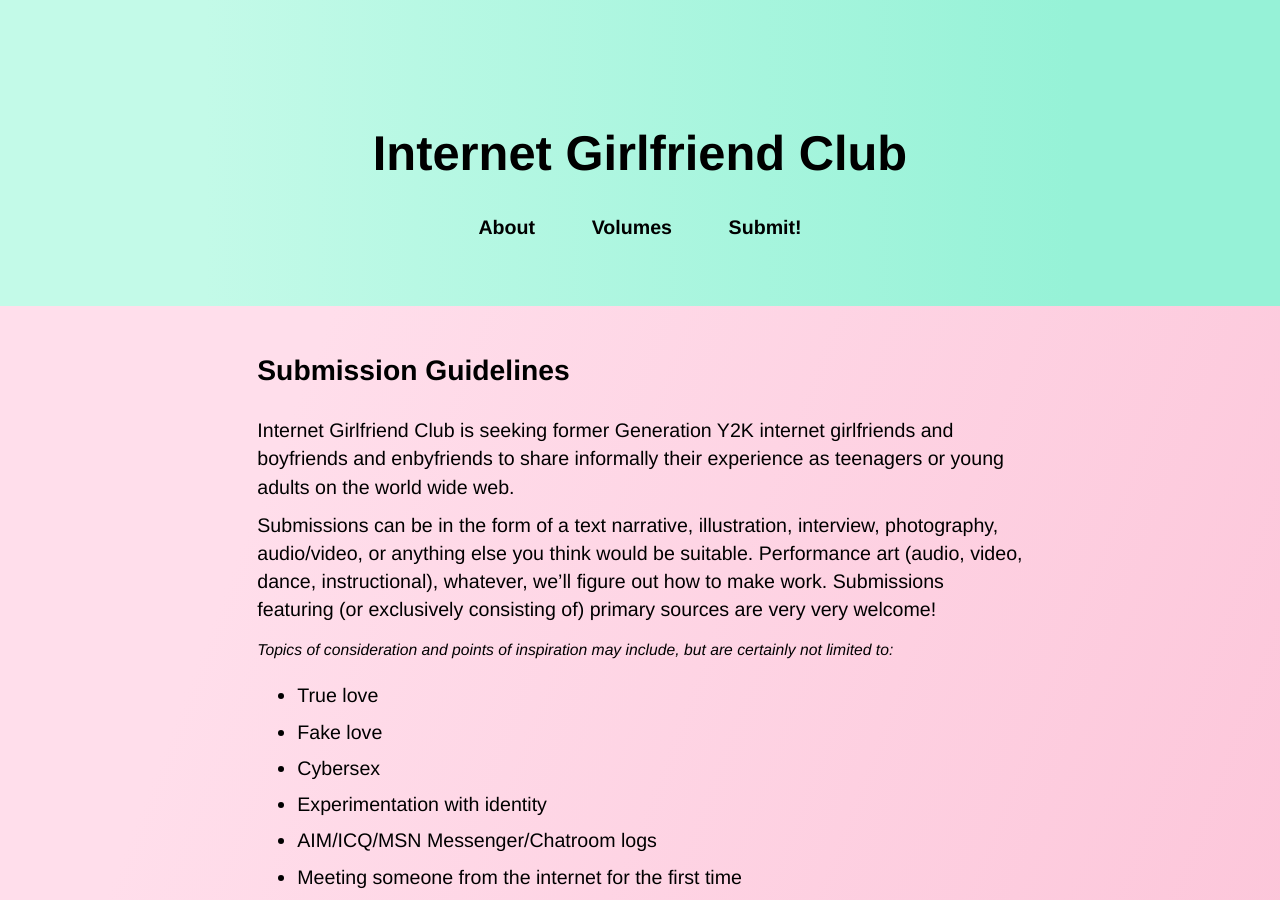
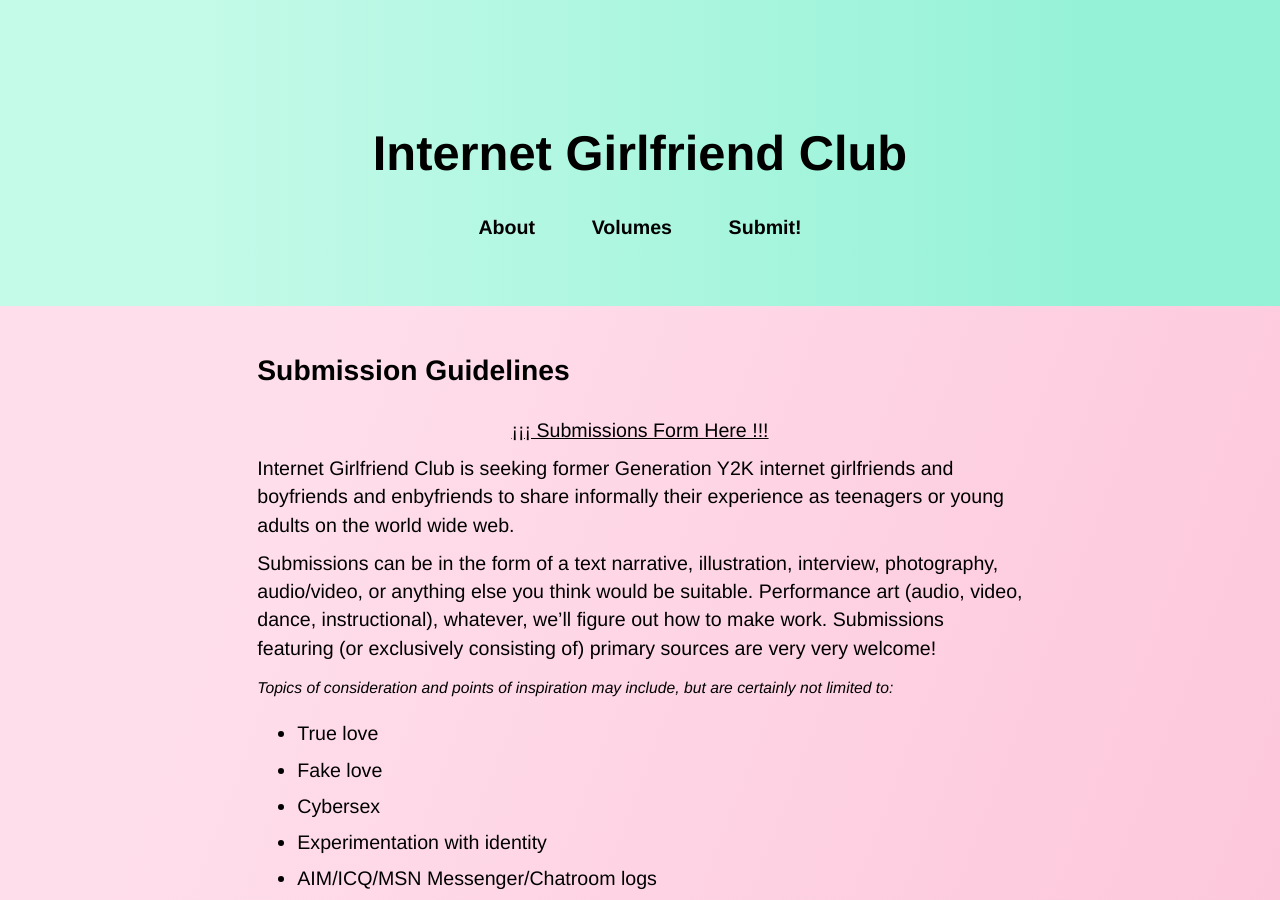
Before and after one commit to ablwr/internetgirlfriend_club, a Jekyll site: the page built from cfp.md, in a window 1280 px wide and 900 px high. Built offline with Jekyll 4.4.1, drawn with Linux system fonts in a browser that asks for light colours.

Commit message:
highlight submission form

```diff
--- a/cfp.md
+++ b/cfp.md
@@ -6,6 +6,8 @@
 ---
 
 ### Submission Guidelines
+
+[¡¡¡ Submissions Form Here !!!](https://docs.google.com/forms/d/e/1FAIpQLSeUqrFZoeRduZqeyEQsAPUoXb7SddRmQ2XmalXkym_29-P2gw/viewform?usp=sf_link){: .center}
 
 {{ site.title }} is seeking former Generation Y2K internet girlfriends and boyfriends and enbyfriends to share informally their experience as teenagers or young adults on the world wide web.
 
```
